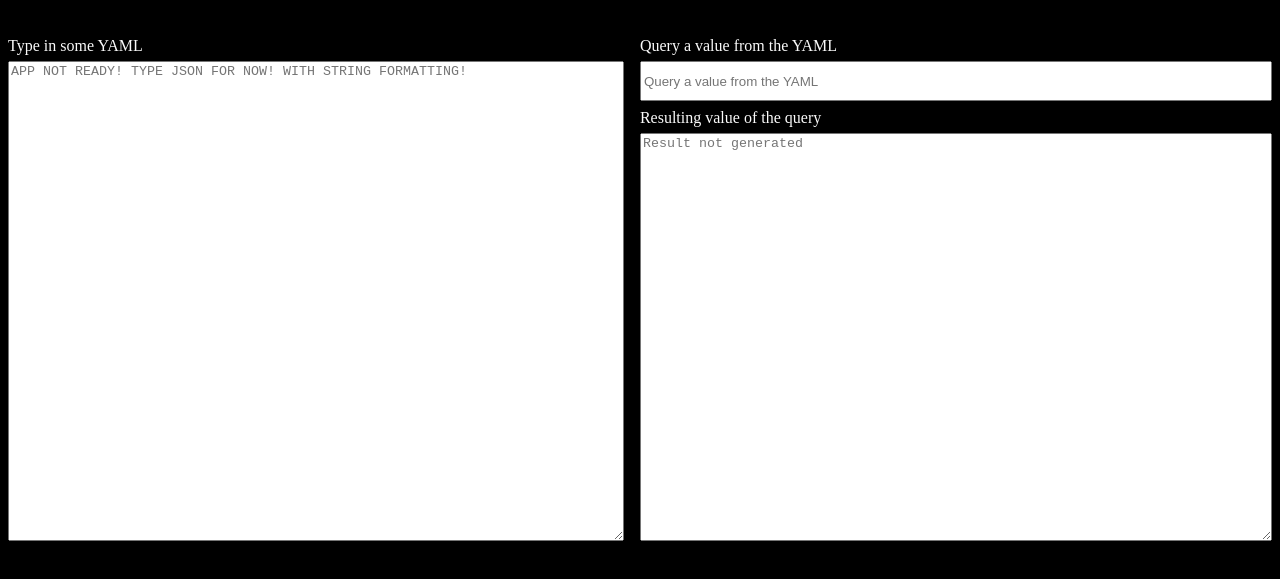
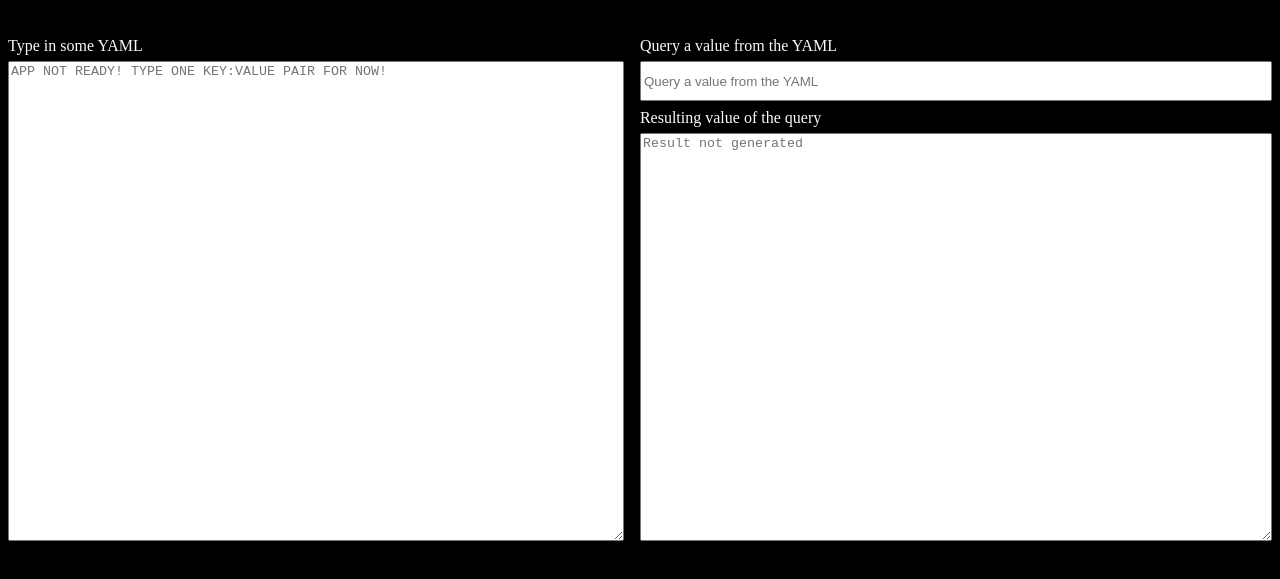
Before and after one commit to kevinnls/learning-yaml, a website: page index.html in a window 1280 px wide. Shown: the part 67-646 px from the top of the page. Drawn offline with Linux system fonts and the light colour scheme.

Commit message:
patch: update palceholder

```diff
--- a/index.html
+++ b/index.html
@@ -21,7 +21,7 @@
 			<label for="input">Type in some YAML
 			</label>
 			<textarea oninput="auto.updateInputObject(event)"
-				  placeholder="APP NOT READY! TYPE JSON FOR NOW! WITH STRING FORMATTING!"
+				  placeholder="APP NOT READY! TYPE ONE KEY:VALUE PAIR FOR NOW!"
 				  placeholder="Type in some YAML" name="input"></textarea>
 		</div>
 		<div id="right-pane">
```
